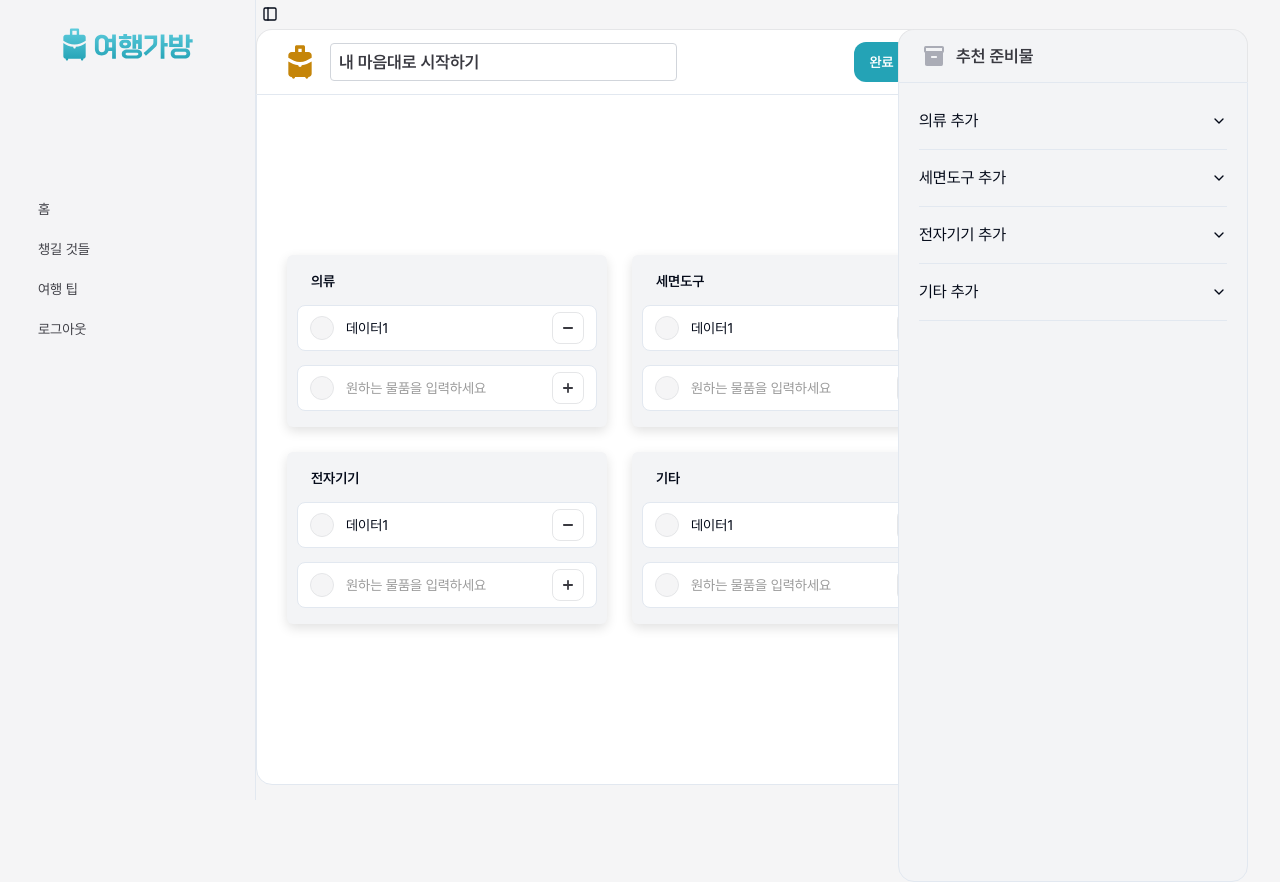
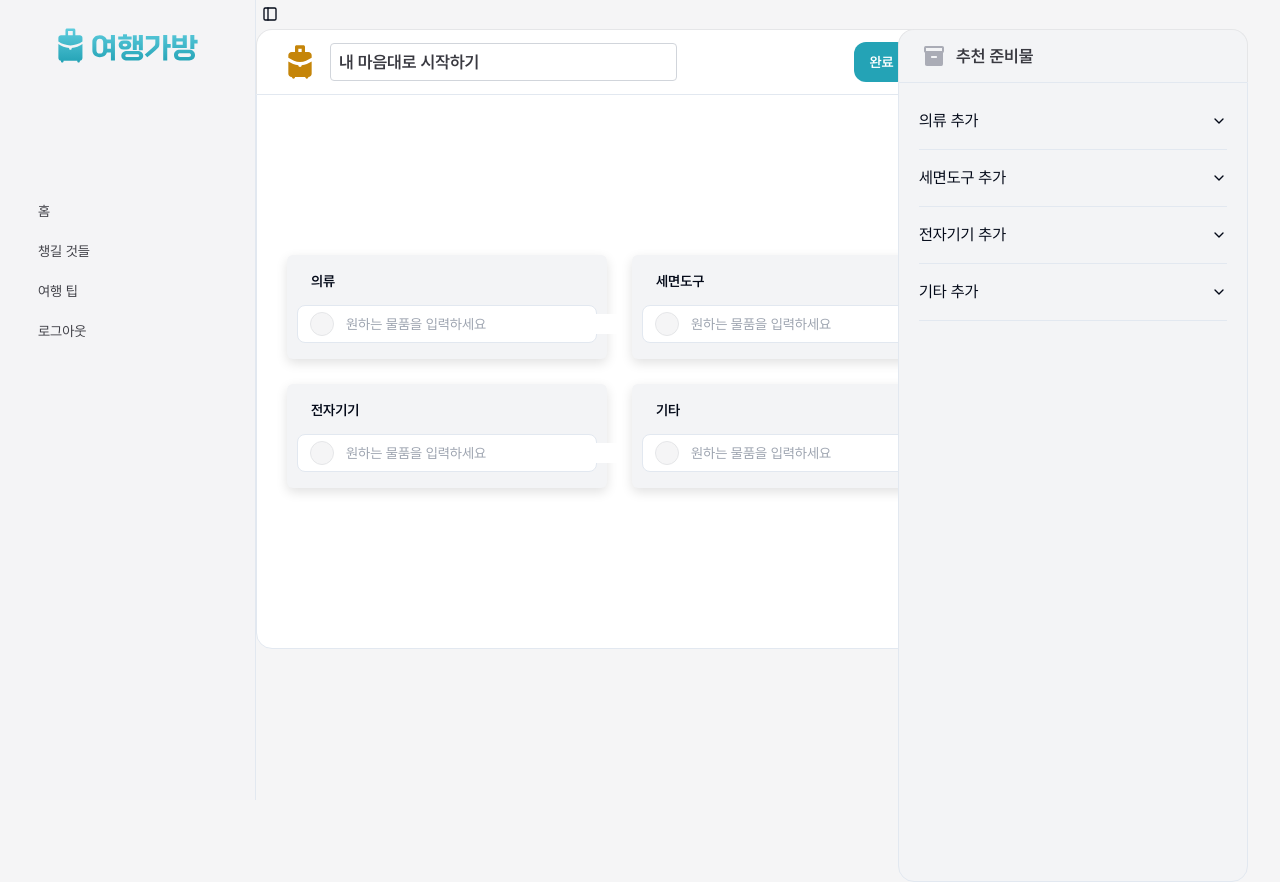
Before and after one commit to jiwonly/TravelBag, a React (Vite) app in the folder m7-frontend/: page /new in a window 1280 px wide. Built offline with nearby package versions, Linux system fonts and the light colour scheme.

Commit message:
💄 fix: 체크리스트 원하는 품목 input 태그로 변경

```diff
--- a/m7-frontend/src/components/CheckData.jsx
+++ b/m7-frontend/src/components/CheckData.jsx
@@ -19,10 +19,10 @@ export function CheckData({ id, content }) {
           className="cursor-pointer" // 클릭 가능한 스타일
           onClick={toggleCheckbox} // 클릭 이벤트 핸들러
         />
-        <p className="text-sm">{content}</p>
+        <p className="text-sm text-gray-800">{content}</p>
       </div>
       <button className="flex justify-center items-center rounded-md bg-white">
-        <img src={CheckData_minus} alt="delete" />
+        <img src={CheckData_minus} />
       </button>
     </div>
   );
--- a/m7-frontend/src/components/CheckInput.jsx
+++ b/m7-frontend/src/components/CheckInput.jsx
@@ -6,14 +6,14 @@ export function CheckInput() {
   return (
     <div className="flex justify-between items-center border bg-white w-[300px] px-3 py-1.5 rounded-lg">
       <div className="flex items-center gap-3">
-        <img
-          src={Checkbox_No} // 상태에 따라 이미지 변경
-          alt="checkbox" // 클릭 가능한 스타일
+        <img src={Checkbox_No} />
+        <input
+          className="text-gray-800 text-sm outline-none"
+          placeholder="원하는 물품을 입력하세요"
         />
-        <p className="text-[#999] text-sm">원하는 물품을 입력하세요</p>
       </div>
       <button className="flex justify-center items-center rounded-md bg-white">
-        <img src={CheckData_plus} alt="delete" />
+        <img src={CheckData_plus} />
       </button>
     </div>
   );
--- a/m7-frontend/src/components/CheckList.jsx
+++ b/m7-frontend/src/components/CheckList.jsx
@@ -7,7 +7,7 @@ export function CheckList({ title, data }) {
       <p className="font-bold ml-5 text-sm">{title}</p>
 
       <div className="flex flex-col items-center gap-[14px]">
-        <CheckData content="데이터1" />
+        {/* <CheckData content="데이터1" /> */}
         <CheckInput />
       </div>
     </div>
--- a/m7-frontend/src/components/CustomStart.jsx
+++ b/m7-frontend/src/components/CustomStart.jsx
@@ -1,7 +1,10 @@
 import Header from "./Header";
 import { CheckList } from "./CheckList";
 
-const CustomStart = ({ isTemplate, icon, id, title }) => {
+
+
+const CustomStart = ({ isTemplate, icon, id, title, data }) => {
+
   return (
     <div>
       <Header
--- a/m7-frontend/src/components/CustomTemplate.jsx
+++ b/m7-frontend/src/components/CustomTemplate.jsx
@@ -1,7 +1,7 @@
 import Header from "./Header";
 import { CheckList } from "./CheckList";
 
-const CustomTemplate = ({ isTemplate, icon, id, title }) => {
+const CustomTemplate = ({ isTemplate, icon, id, title, data }) => {
   return (
     <div>
       <Header
--- a/m7-frontend/src/components/SideBar.jsx
+++ b/m7-frontend/src/components/SideBar.jsx
@@ -49,7 +49,7 @@ export function SideBar() {
         <img
           src={LoginLogo}
           alt="loginLogo"
-          className="w-[130px] h-auto mt-5 cursor-pointer"
+          className="w-[140px] h-auto mt-5 cursor-pointer"
           onClick={() => {
             nav("/");
           }}
```
